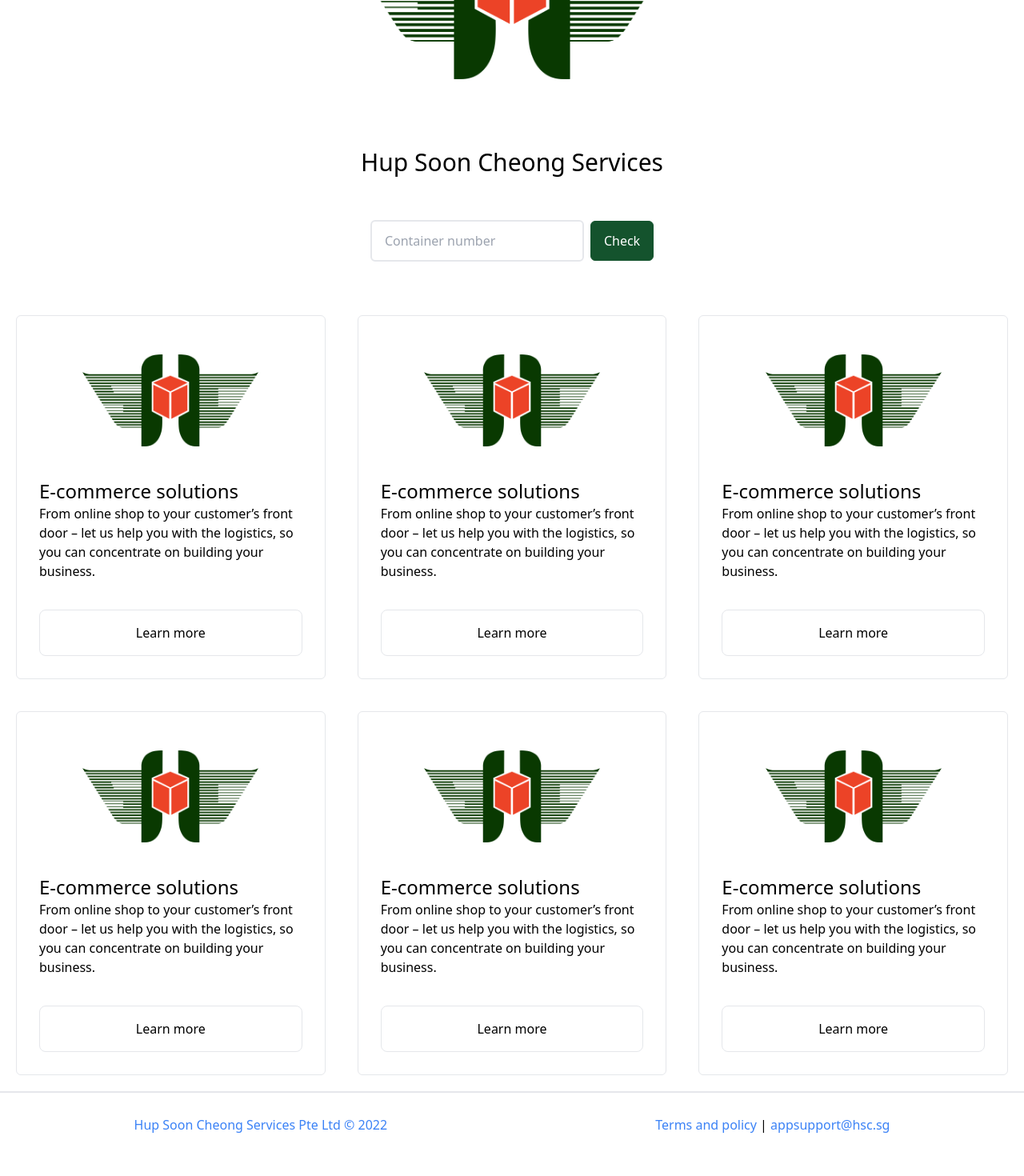
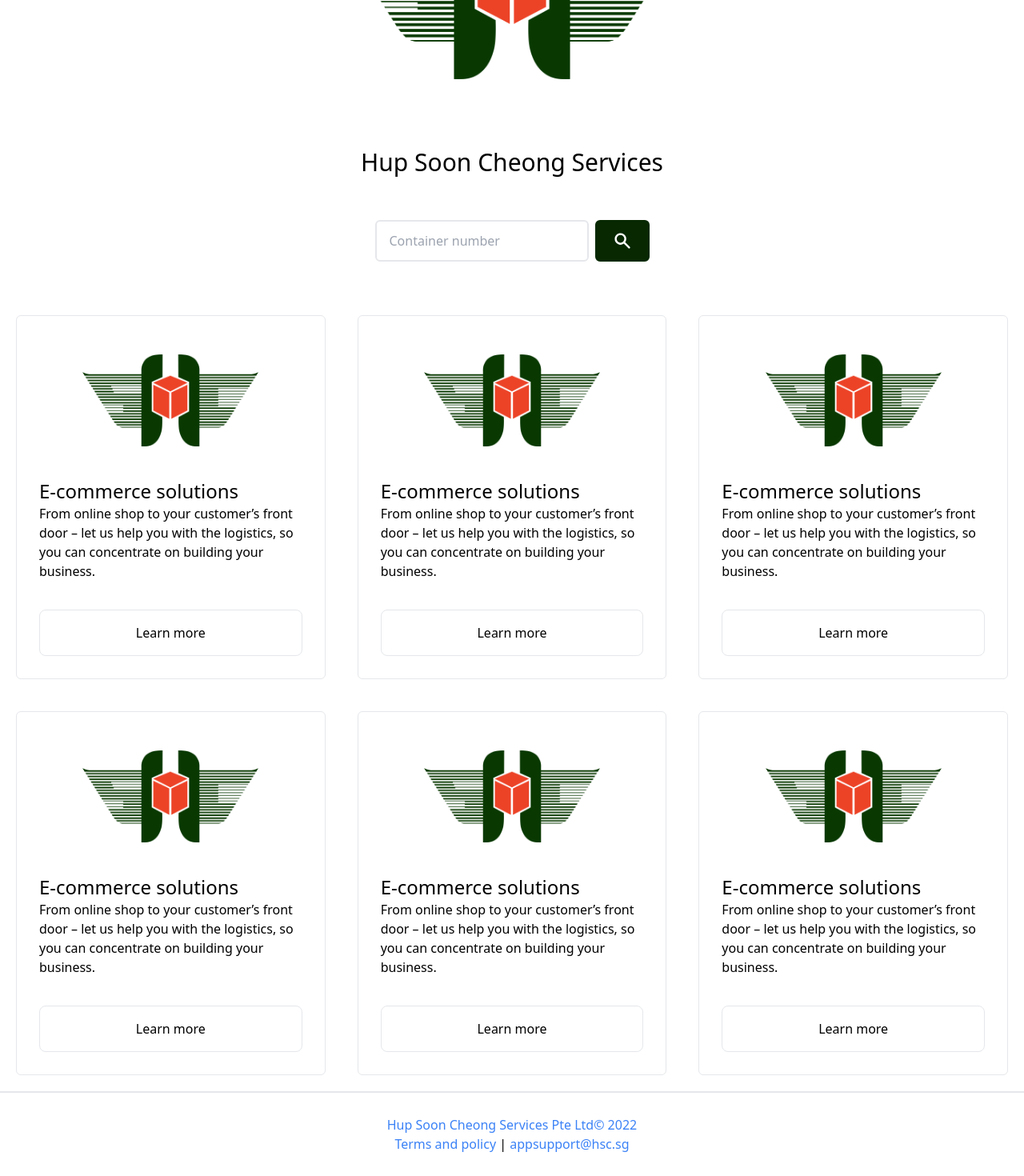
Before and after one commit to tnngoan/HSC-tracking, a Next.js app: page / in a window 1280 px wide. Shown: the part 264-1734 px from the top of the page at 80% size. Before the commit the page ends 1710 px from the top, so only its background shows below. Built offline with nearby package versions, Linux system fonts and the light colour scheme.

Commit message:
responsive footer

```diff
--- a/components/Footer.js
+++ b/components/Footer.js
@@ -2,13 +2,12 @@ import React from "react";
 
 const Footer = () => {
   return (
-    <div className="">
-      <div className="flex justify-around py-7 border-t-2">
+    <div className="text-center">
+      <div className="flex-col md:flex-row md:justify-around py-7 border-t-2">
         <p className="text-blue-500">
           <a href="https://www.hupsooncheong.com.sg/">
-            {" "}
             Hup Soon Cheong Services Pte Ltd
-          </a>{" "}
+          </a>
           &copy; 2022
         </p>
         <p>
@@ -18,7 +17,7 @@ const Footer = () => {
               className="text-blue-500"
             >
               Terms and policy{" "}
-            </a>{" "}
+            </a>
             |
             <a href="mailto:appsupport@hsc.sg" className="text-blue-500">
               {" "}
--- a/components/SearchBanner.js
+++ b/components/SearchBanner.js
@@ -17,15 +17,26 @@ const SearchBanner = () => {
       </div>
       <form className="flex justify-center items-center">
         <input
-          className="text-slate-300 py-3 px-4 border border-2 rounded-md"
+          className="text-green-999 py-3 px-4 border border-2 rounded-md focus-green-999"
           type="text"
           placeholder="Container number"
         />
         <button
-          className="px-4 py-3 bg-green-900 rounded-md ml-2 text-white border border-1 border-green-900"
+          className="px-4 py-3 bg-green-999 rounded-md ml-2 text-white border border-2 border-green-999"
           type="submit"
         >
-          Check
+          <svg
+            xmlns="http://www.w3.org/2000/svg"
+            viewBox="0 0 20 20"
+            fill="currentColor"
+            class="h-6 w-8 text-white rounded-full cursor-pointer"
+          >
+            <path
+              fill-rule="evenodd"
+              d="M8 4a4 4 0 100 8 4 4 0 000-8zM2 8a6 6 0 1110.89 3.476l4.817 4.817a1 1 0 01-1.414 1.414l-4.816-4.816A6 6 0 012 8z"
+              clip-rule="evenodd"
+            ></path>
+          </svg>
         </button>
       </form>
     </div>
--- a/tailwind.config.js
+++ b/tailwind.config.js
@@ -4,7 +4,13 @@ module.exports = {
     "./components/**/*.{js,ts,jsx,tsx}",
   ],
   theme: {
-    extend: {},
+    extend: {
+      colors: {
+        green: {
+          999: "#072801",
+        },
+      },
+    },
   },
   plugins: [],
 };
```
